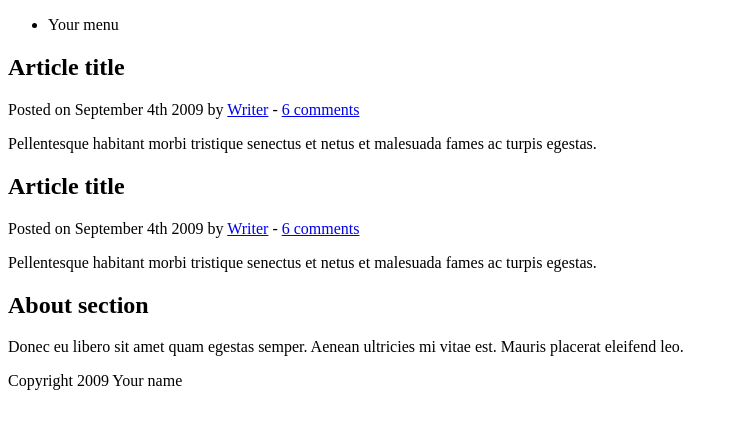
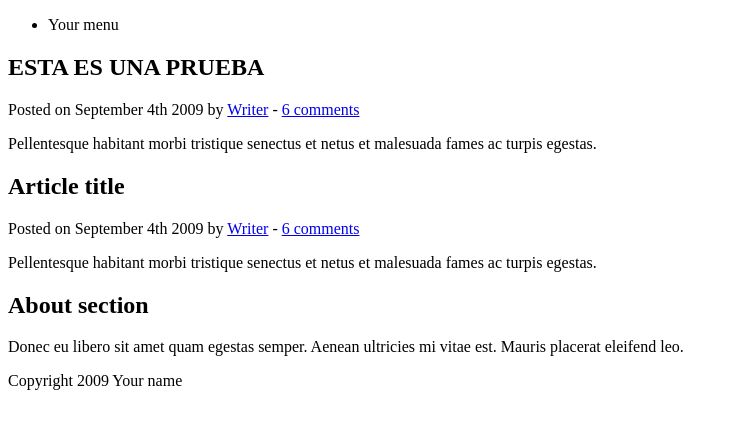
Before and after one commit to diraxd777/demo-repo2, a plain HTML site: page index.html in a window 1280 px wide. Shown: the whole page, without its empty margins (0-738 px from the left). Drawn offline with Linux system fonts and the light colour scheme.

Commit message:
Se modifico el titulo

```diff
--- a/index.html
+++ b/index.html
@@ -21,7 +21,7 @@
 
 		<article>
 			<header>
-				<h2>Article title</h2>
+				<h2>ESTA ES UNA PRUEBA</h2>
 				<p>Posted on <time datetime="2009-09-04T16:31:24+02:00">September 4th 2009</time> by <a href="#">Writer</a> - <a href="#comments">6 comments</a></p>
 			</header>
 			<p>Pellentesque habitant morbi tristique senectus et netus et malesuada fames ac turpis egestas.</p>
```
